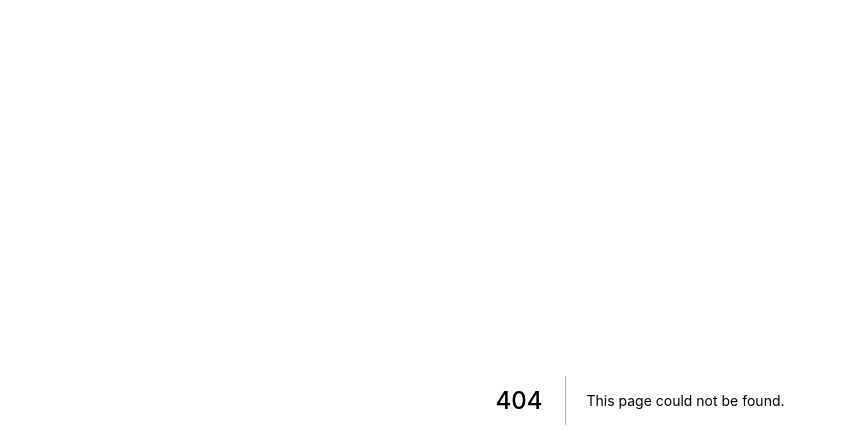
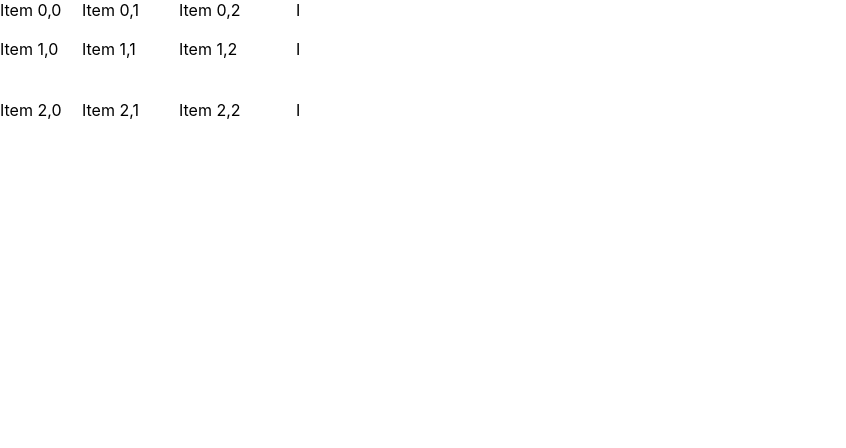
Before and after one commit to zaki-yama-labs/react-window-playground, a Next.js app: page /basic in a window 1280 px wide. Before the commit this address had no page. Shown: the top 448 px of the page, without its empty margins (0-846 px from the left). Built offline with nearby package versions, Linux system fonts and the light colour scheme.

Commit message:
feat: basic

```diff
--- /dev/null
+++ b/pages/basic.tsx
@@ -0,0 +1,37 @@
+import type { NextPage } from "next";
+import {
+  VariableSizeGrid as Grid,
+  GridChildComponentProps,
+} from "react-window";
+
+const Cell = ({ columnIndex, rowIndex, style }: GridChildComponentProps) => (
+  <div style={style}>
+    Item {rowIndex},{columnIndex}
+  </div>
+);
+
+const Basic: NextPage = () => {
+  // These item sizes are arbitrary.
+  // Yours should be based on the content of the item.
+  const columnWidths = new Array(1000)
+    .fill(true)
+    .map(() => 75 + Math.round(Math.random() * 50));
+  const rowHeights = new Array(1000)
+    .fill(true)
+    .map(() => 25 + Math.round(Math.random() * 50));
+
+  return (
+    <Grid
+      columnCount={1000}
+      columnWidth={(index) => columnWidths[index]}
+      height={150}
+      rowCount={1000}
+      rowHeight={(index) => rowHeights[index]}
+      width={300}
+    >
+      {Cell}
+    </Grid>
+  );
+};
+
+export default Basic;
```
